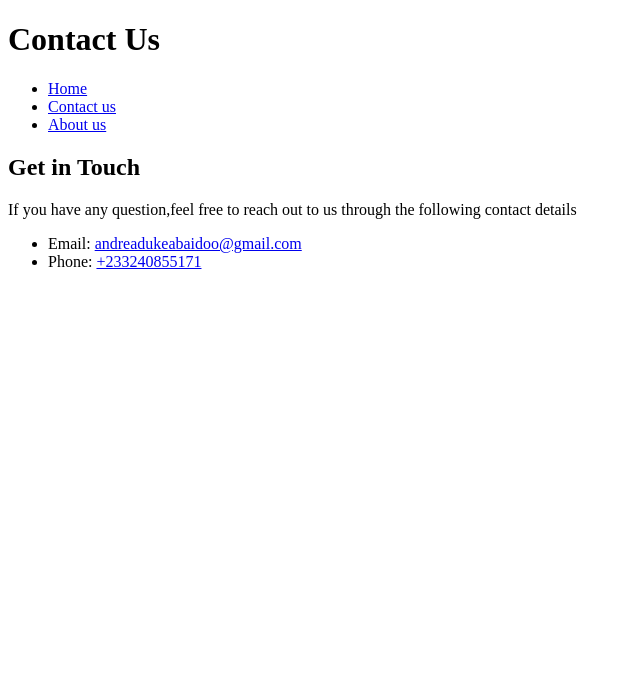
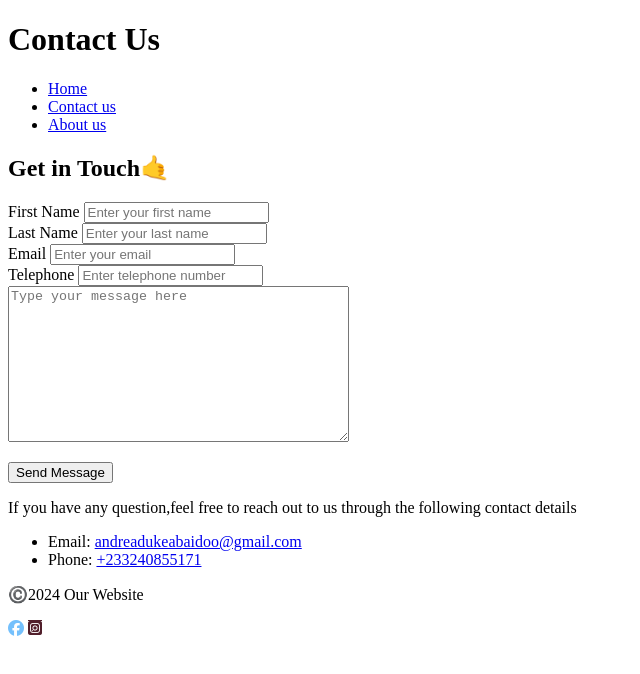
Before and after one commit to Andrea-Duke-Abaidoo/T4G_homework3, a plain HTML site: page pages/contactus.html in a window 1280 px wide. Shown: the whole page, without its empty margins (0-640 px from the left). Drawn offline with Linux system fonts and the light colour scheme.

Commit message:
added my contact us form

```diff
--- a/pages/contactus.html
+++ b/pages/contactus.html
@@ -4,17 +4,40 @@
     <meta charset="UTF-8">
     <meta name="viewport" content="width=device-width, initial-scale=1.0">
     <title>Contactus</title>
+    <script src="https://kit.fontawesome.com/9bb5df3d41.js" crossorigin="anonymous"></script>
 </head>
 <body>
     <h1>Contact Us</h1>
     <nav>
         <ul>
-            <li><a href="..index.html">Home</a></li>
-            <li><a href="./contactus.html">Contact us</a></li>
-            <li><a href="./aboutus.html">About us</a></li>
+            <li><a href="../index.html">Home</a></li>
+            <li><a href="contactus.html">Contact us</a></li>
+            <li><a href="aboutus.html">About us</a></li>
         </ul>
     </nav>
-    <h2>Get in Touch</h2>
+    <h2>Get in Touch🤙</h2>
+    <div>
+        <form action="">
+        <div>
+            <label for="">First Name</label>
+            <input type="text" name="" placeholder="Enter your first name" id="" required>
+        </div>
+         <div>
+                <label for="">Last Name</label>
+            <input type="text"name="" placeholder="Enter your last name" id="" required>
+        </div>
+        <div>
+                <label for="">Email</label>
+            <input type="email" name="" placeholder="Enter your email" id="" required>
+        </div>
+        <div>
+                <label for="">Telephone</label>
+            <input type="number" name="" placeholder="Enter telephone number" id="" required>
+        </div>
+        <div><textarea name="Please type your message here" id="" cols="40" rows="10" placeholder="Type your message here" required></textarea></textarea></div>
+        <p><button>Send Message</button></p>
+        </form>
+    </div>
     <p>If you have any question,feel free to reach out to us through the following contact details</p>
 <nav>
     <ul>
@@ -22,5 +45,11 @@
         <li>Phone: <a href="+233240855171">+233240855171</a></li>
     </ul>
 </nav>
+<p>©️2024 Our Website</p>
+<footer>
+    <div>
+        <a href="https://www.facebook.com"><i class="fa-brands fa-facebook fa-beat" style="color: #74C0FC;"></i></a>
+<a href="https://www.bing.com/ck/a?!&&p=91b8012b0c0bd54f1f1d8768fdb4882d8e5bcf0e4448f71dfd7c5f0a3106ce8bJmltdHM9MTczMTQ1NjAwMA&ptn=3&ver=2&hsh=4&fclid=2cba6977-75ab-6bdd-0bc2-7c5674c86ab5&psq=instagram+login&u=a1aHR0cHM6Ly93d3cuaW5zdGFncmFtLmNvbS9hY2NvdW50cy9sb2dpbi8&ntb=1" <i class="fa-brands fa-square-instagram fa-flip-both" style="color: #511f2b;"></i></a>
+</div>
 </body>
 </html>
```
Also changed, not shown: index.html (+6 -2 lines).
